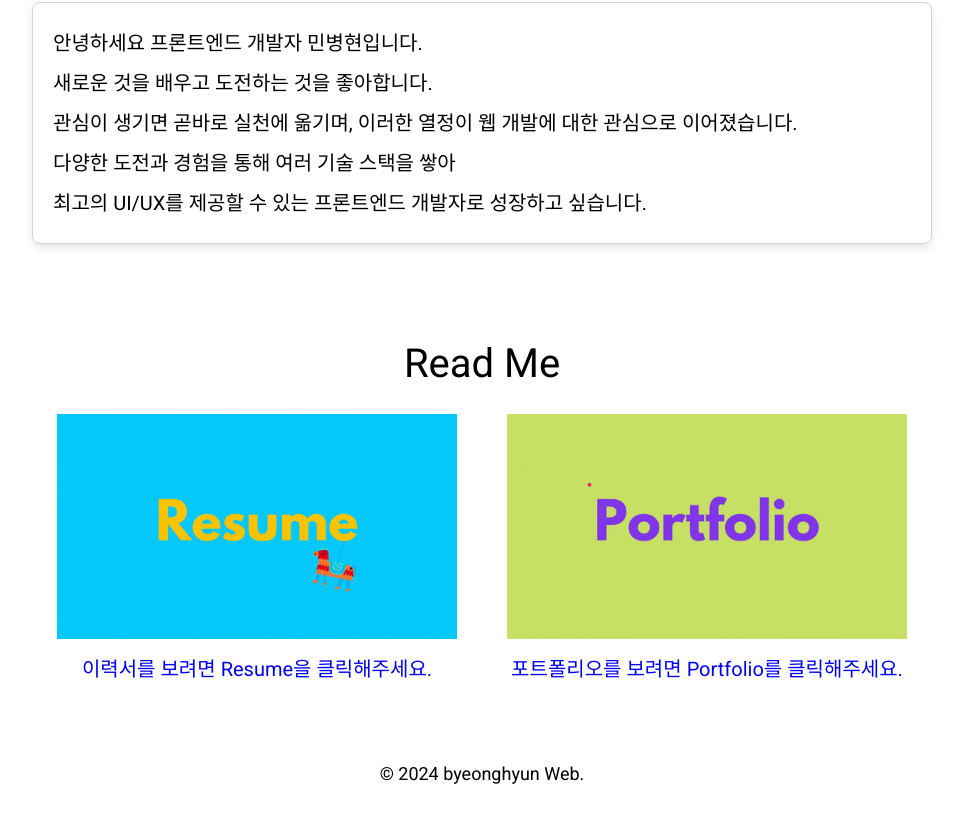
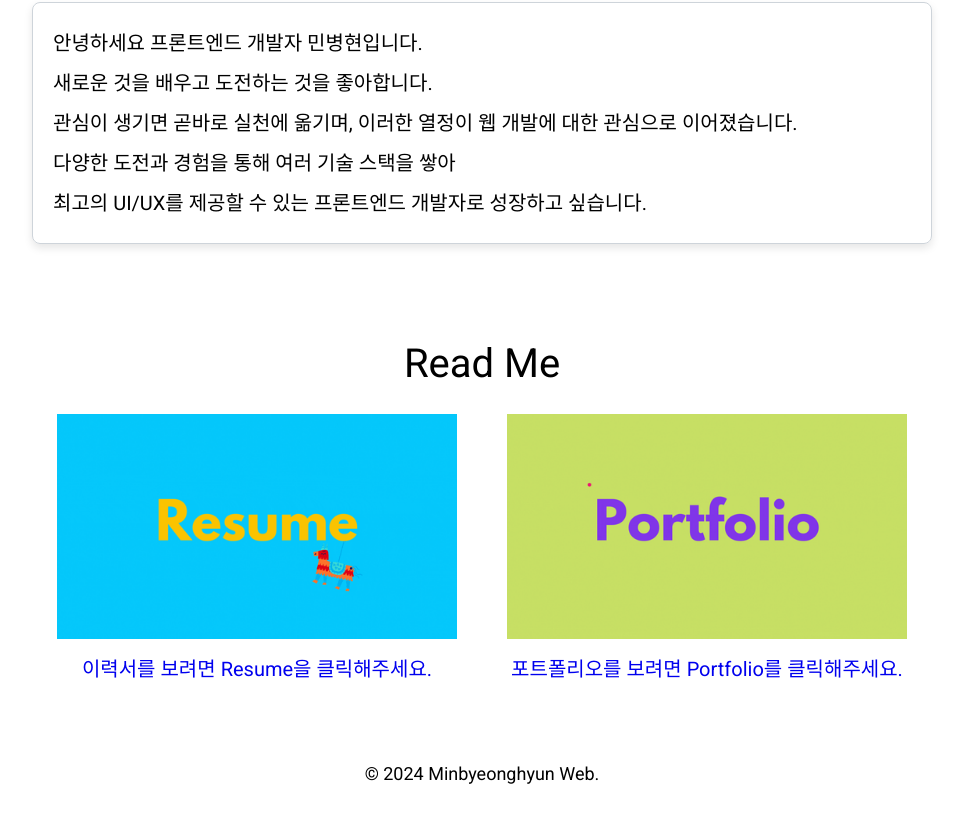
Before and after one commit to Min-byeonghyun/byeonghyun, a React (Create React App) app: page / in a window 1280 px wide. Shown: the part 416-1239 px from the top of the page, without its empty margins (158-1121 px from the left). Built offline with nearby package versions, Linux system fonts and the light colour scheme.

Commit message:
푸터수정

```diff
--- a/src/layout/LayoutFooter.jsx
+++ b/src/layout/LayoutFooter.jsx
@@ -33,7 +33,7 @@ const FooterList = styled.div`
 export default function LayoutFooter() {
   return (
     <Footer>
-      <FooterList>&copy; 2024 byeonghyun Web.</FooterList>
+      <FooterList>&copy; 2024 Minbyeonghyun Web.</FooterList>
     </Footer>
   );
 };
```
